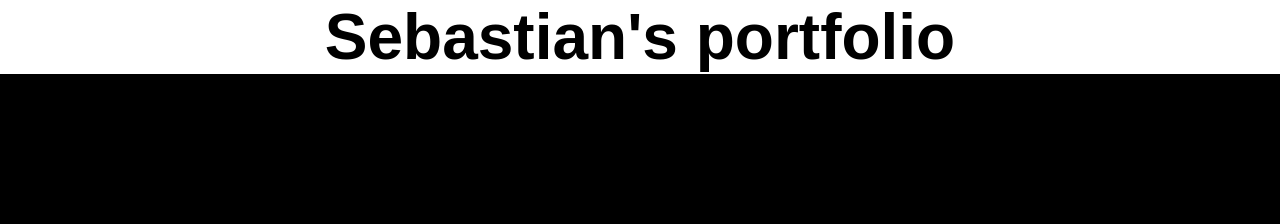
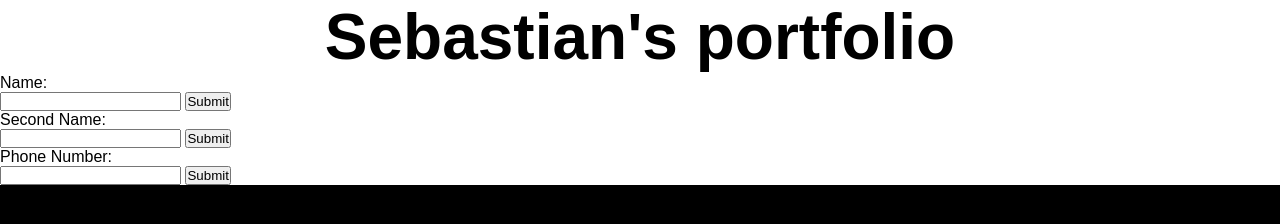
Before and after one commit to sebastianelbacho/Final-Project, a plain HTML site: page index.html in a window 1280 px wide. Drawn offline with Linux system fonts and the light colour scheme.

Commit message:
Update index.html

```diff
--- a/index.html
+++ b/index.html
@@ -13,6 +13,16 @@
 <body class="fade-out">
     <h2>Sebastian's portfolio</h2>
 
+    <form name="myForm" action="/action_page.php" onsubmit="return validateForm()" method="post">
+        Name:<br> <input type="text" name="fname">
+        <input type="submit" value="Submit"><br>
+
+        Second Name:<br> <input type="text" name="sname">
+        <input type="submit" value="Submit"><br>
+
+        Phone Number:<br> <input type="text" name="pnum">
+        <input type="submit" value="Submit"><br>
+    </form>
 
 
 
```
